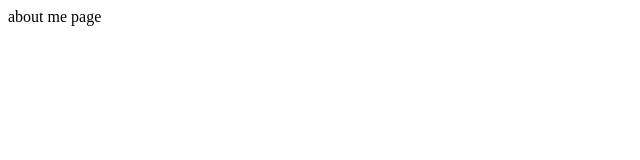
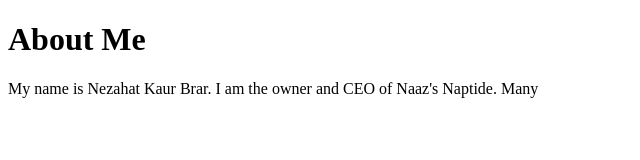
Before and after one commit to naaz-brar/DT-Room-Design, a plain HTML site: page about-me.html in a window 1280 px wide. Shown: the whole page, without its empty margins (0-640 px from the left). Drawn offline with Linux system fonts and the light colour scheme.

Commit message:
writing and new picture

```diff
--- a/about-me.html
+++ b/about-me.html
@@ -5,6 +5,11 @@
     <title>About Me</title>
 </head>
 <body>
-about me page
+<h1>
+    About Me
+</h1>
+<p>
+    My name is Nezahat Kaur Brar. I am the owner and CEO of Naaz's Naptide. Many
+</p>
 </body>
 </html>
```
Also changed, not shown: index.html (+1 -1 lines), Images/Bedroom.png (added).
